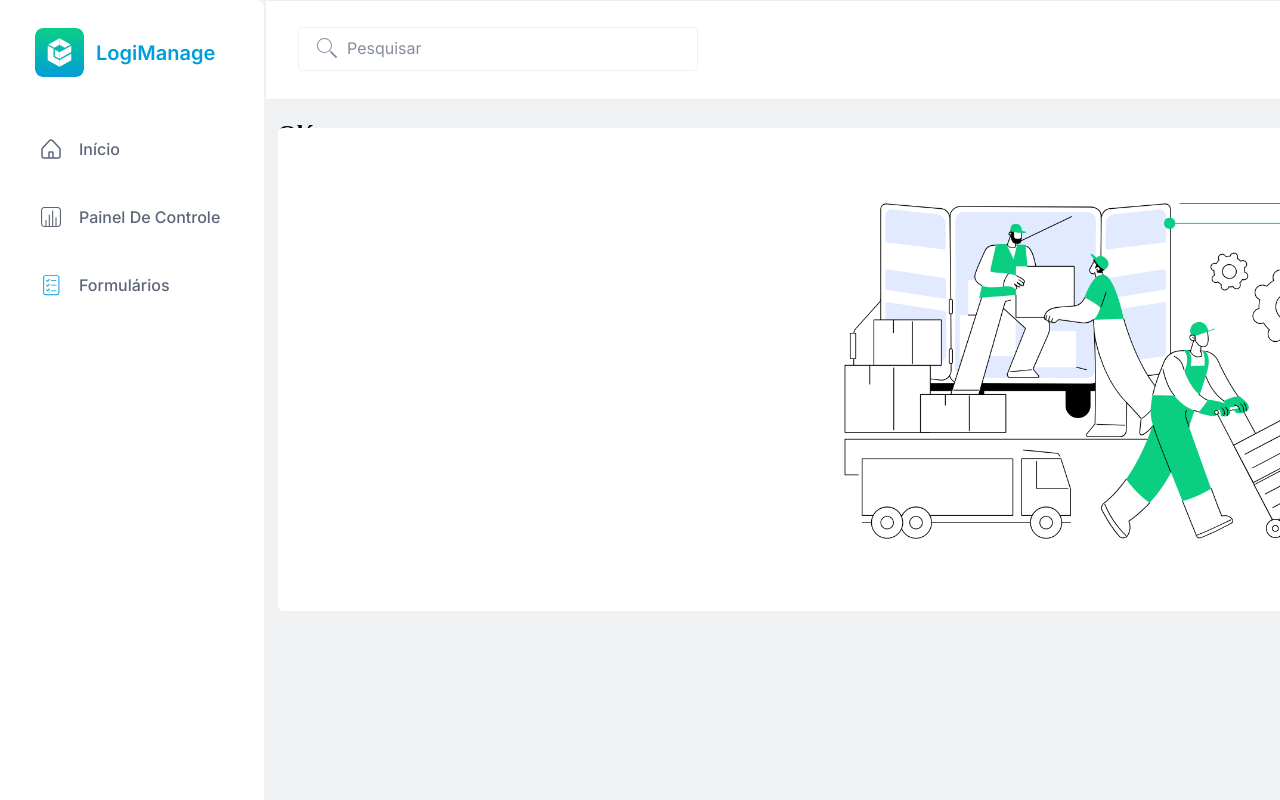
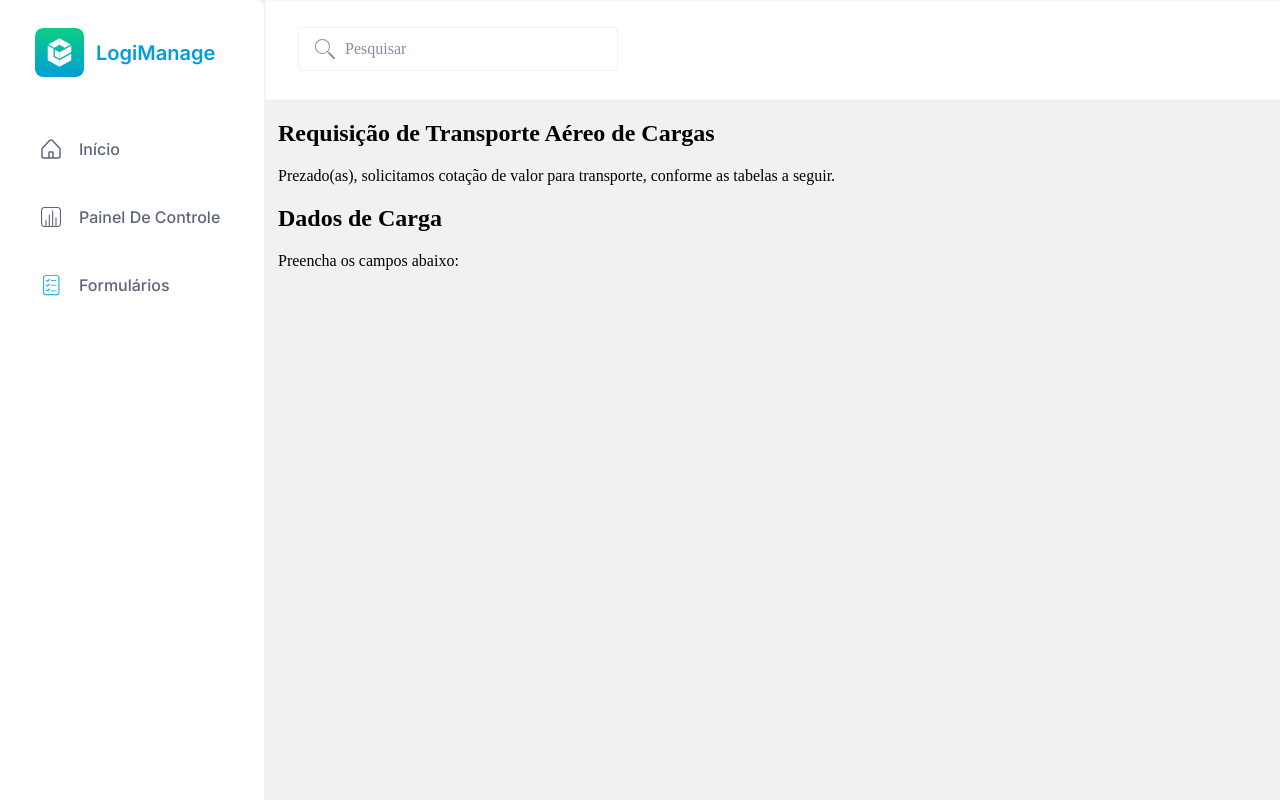
Before and after one commit to MateusOlv/Sistema_de_Gerenciamento, a React (Create React App) app: page /formularios in a window 1280 px wide. Shown: the top 800 px of the page. Built offline with nearby package versions, Linux system fonts and the light colour scheme; a web font is replaced by a local one.

Commit message:
feat: adição do texto do componente ContentArea.jsx

```diff
--- a/src/components/Formularios/ContentArea.jsx
+++ b/src/components/Formularios/ContentArea.jsx
@@ -1,10 +1,13 @@
-import SearchBarContainer from "./SearchBarContainer";
 import styles from "./ContentArea.module.css";
-import SideBar from "../SideBar/SideBar";
 
-const ContentArea = ({ className = "" }) => {
+function ContentArea () {
   return (
-    <h1>Olá</h1>
+    <main className={styles.main}>
+      <h1>Requisição de Transporte Aéreo de Cargas</h1>
+      <p>Prezado(as), solicitamos cotação de valor para transporte, conforme as tabelas a seguir.</p>
+      <h2>Dados de Carga</h2>
+      <p>Preencha os campos abaixo:</p>
+    </main>
   );
 };
 
--- a/src/pages/Formularios/Formularios.jsx
+++ b/src/pages/Formularios/Formularios.jsx
@@ -1,8 +1,9 @@
 import React from "react";
 import SideBar from "../../components/SideBar/SideBar";
 import ContentArea from "../../components/Formularios/ContentArea";
+import SearchBarContainer from "../../components/Formularios/SearchBarContainer";
 import styles from "./Formularios.module.css";
-import SearchBarContainer from "../../components/SearchBarContainer/SearchBarContainer";
+
 
 const images = ["/home2.svg", "/report.svg", "/order.svg", "/manage-store2.svg","/suppliers.svg"]
 
@@ -10,7 +11,7 @@ const Formularios = () => {
   return (
     <div className={styles.formularios}>
       <SideBar Image={images}/>
-      <main className={styles.searchBarContainerParent}>
+      <main className={styles.main}>
         <SearchBarContainer />
         <section className={styles.contentWrapper}>
         <ContentArea />
```
